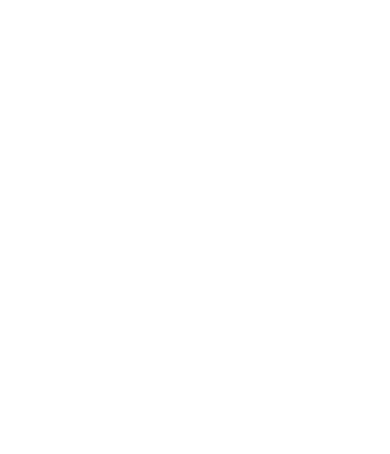
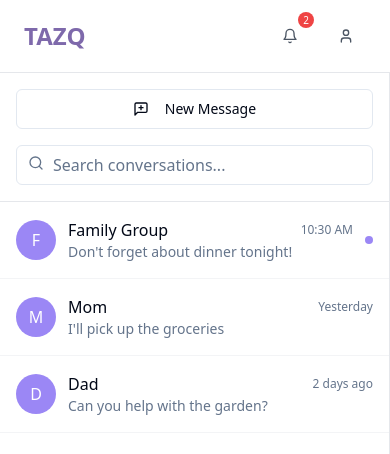
Before and after one commit to marcosogg/task-keeper-bridge, a React (Vite) app: page /messages in a window 390 px wide. Before the commit this address had no page. Shown: the top 454 px of the page. Built offline with nearby package versions, Linux system fonts and the light colour scheme.

Commit message:
Add Messages Page structure
Implement the layout and components for the TAZQ Messages Page, including a header with navigation, a conversation list, and a conversation view. Ensure responsiveness and accessibility features are integrated for a seamless user experience.
[skip gpt_engineer]

```diff
--- a/src/App.tsx
+++ b/src/App.tsx
@@ -5,6 +5,7 @@ import { QueryClient, QueryClientProvider } from "@tanstack/react-query";
 import { BrowserRouter, Routes, Route } from "react-router-dom";
 import Index from "./pages/Index";
 import Tasks from "./pages/Tasks";
+import Messages from "./pages/Messages";
 
 const queryClient = new QueryClient();
 
@@ -17,6 +18,7 @@ const App = () => (
         <Routes>
           <Route path="/" element={<Index />} />
           <Route path="/tasks" element={<Tasks />} />
+          <Route path="/messages" element={<Messages />} />
         </Routes>
       </BrowserRouter>
     </TooltipProvider>
--- /dev/null
+++ b/src/components/messages/ConversationList.tsx
@@ -0,0 +1,71 @@
+import { Button } from "@/components/ui/button";
+import { MessageSquarePlus, Search } from "lucide-react";
+import { Input } from "@/components/ui/input";
+import { Conversation } from "./MessagesContent";
+import { cn } from "@/lib/utils";
+
+interface ConversationListProps {
+  conversations: Conversation[];
+  selectedConversationId: string | null;
+  onSelect: (conversationId: string) => void;
+  className?: string;
+}
+
+export const ConversationList = ({
+  conversations,
+  selectedConversationId,
+  onSelect,
+  className
+}: ConversationListProps) => {
+  return (
+    <div className={cn("flex flex-col", className)}>
+      <div className="p-4 border-b border-gray-200">
+        <div className="flex items-center gap-2">
+          <Button variant="outline" className="flex-1">
+            <MessageSquarePlus className="h-4 w-4 mr-2" />
+            New Message
+          </Button>
+        </div>
+        <div className="relative mt-4">
+          <Search className="absolute left-3 top-2.5 h-4 w-4 text-muted-foreground" />
+          <Input
+            placeholder="Search conversations..."
+            className="pl-9"
+          />
+        </div>
+      </div>
+      <div className="flex-1 overflow-y-auto">
+        {conversations.map((conversation) => (
+          <button
+            key={conversation.id}
+            onClick={() => onSelect(conversation.id)}
+            className={cn(
+              "w-full p-4 text-left hover:bg-gray-50 transition-colors border-b border-gray-100",
+              selectedConversationId === conversation.id && "bg-primary/5"
+            )}
+          >
+            <div className="flex items-center gap-3">
+              <div className="w-10 h-10 rounded-full bg-primary flex items-center justify-center text-white">
+                {conversation.avatar || conversation.name.charAt(0)}
+              </div>
+              <div className="flex-1 min-w-0">
+                <div className="flex items-center justify-between">
+                  <p className="font-medium truncate">{conversation.name}</p>
+                  <span className="text-xs text-muted-foreground">
+                    {conversation.timestamp}
+                  </span>
+                </div>
+                <p className="text-sm text-muted-foreground truncate">
+                  {conversation.lastMessage}
+                </p>
+              </div>
+              {conversation.unread && (
+                <div className="w-2 h-2 rounded-full bg-primary flex-shrink-0" />
+              )}
+            </div>
+          </button>
+        ))}
+      </div>
+    </div>
+  );
+};
--- /dev/null
+++ b/src/components/messages/ConversationView.tsx
@@ -0,0 +1,81 @@
+import { Button } from "@/components/ui/button";
+import { Input } from "@/components/ui/input";
+import { ArrowLeft, Paperclip, Send } from "lucide-react";
+import { Conversation } from "./MessagesContent";
+import { cn } from "@/lib/utils";
+
+interface ConversationViewProps {
+  conversation: Conversation | undefined;
+  onBack: () => void;
+  className?: string;
+}
+
+export const ConversationView = ({
+  conversation,
+  onBack,
+  className
+}: ConversationViewProps) => {
+  if (!conversation) {
+    return (
+      <div className={cn("flex items-center justify-center", className)}>
+        <p className="text-muted-foreground">
+          Select a conversation to start messaging
+        </p>
+      </div>
+    );
+  }
+
+  return (
+    <div className={cn("flex flex-col h-full", className)}>
+      <div className="flex items-center gap-3 p-4 border-b border-gray-200">
+        <Button
+          variant="ghost"
+          size="icon"
+          className="md:hidden"
+          onClick={onBack}
+        >
+          <ArrowLeft className="h-4 w-4" />
+        </Button>
+        <div className="w-10 h-10 rounded-full bg-primary flex items-center justify-center text-white">
+          {conversation.avatar || conversation.name.charAt(0)}
+        </div>
+        <div>
+          <h2 className="font-medium">{conversation.name}</h2>
+        </div>
+      </div>
+
+      <div className="flex-1 overflow-y-auto p-4">
+        {/* Message bubbles would go here */}
+        <div className="space-y-4">
+          <div className="flex justify-start">
+            <div className="bg-gray-100 rounded-lg p-3 max-w-[80%]">
+              <p className="text-sm">Hey, how are you?</p>
+              <span className="text-xs text-muted-foreground mt-1">10:30 AM</span>
+            </div>
+          </div>
+          <div className="flex justify-end">
+            <div className="bg-primary text-white rounded-lg p-3 max-w-[80%]">
+              <p className="text-sm">I'm good! How about you?</p>
+              <span className="text-xs text-primary-foreground/80 mt-1">10:31 AM</span>
+            </div>
+          </div>
+        </div>
+      </div>
+
+      <div className="p-4 border-t border-gray-200">
+        <div className="flex items-center gap-2">
+          <Button variant="ghost" size="icon">
+            <Paperclip className="h-4 w-4" />
+          </Button>
+          <Input
+            placeholder="Type a message..."
+            className="flex-1"
+          />
+          <Button size="icon">
+            <Send className="h-4 w-4" />
+          </Button>
+        </div>
+      </div>
+    </div>
+  );
+};
--- /dev/null
+++ b/src/components/messages/MessagesContent.tsx
@@ -0,0 +1,72 @@
+import { ConversationList } from "./ConversationList";
+import { ConversationView } from "./ConversationView";
+import { useState } from "react";
+
+export type Conversation = {
+  id: string;
+  name: string;
+  lastMessage: string;
+  timestamp: string;
+  unread: boolean;
+  avatar?: string;
+};
+
+const mockConversations: Conversation[] = [
+  {
+    id: "1",
+    name: "Family Group",
+    lastMessage: "Don't forget about dinner tonight!",
+    timestamp: "10:30 AM",
+    unread: true,
+  },
+  {
+    id: "2",
+    name: "Mom",
+    lastMessage: "I'll pick up the groceries",
+    timestamp: "Yesterday",
+    unread: false,
+  },
+  {
+    id: "3",
+    name: "Dad",
+    lastMessage: "Can you help with the garden?",
+    timestamp: "2 days ago",
+    unread: false,
+  },
+];
+
+export const MessagesContent = () => {
+  const [selectedConversation, setSelectedConversation] = useState<string | null>(null);
+  const [isMobileViewingConversation, setIsMobileViewingConversation] = useState(false);
+
+  const handleConversationSelect = (conversationId: string) => {
+    setSelectedConversation(conversationId);
+    setIsMobileViewingConversation(true);
+  };
+
+  const handleBackToList = () => {
+    setIsMobileViewingConversation(false);
+  };
+
+  return (
+    <main className="flex-1 overflow-hidden">
+      <div className="h-[calc(100vh-4rem)] flex">
+        <ConversationList
+          conversations={mockConversations}
+          selectedConversationId={selectedConversation}
+          onSelect={handleConversationSelect}
+          className={`${
+            isMobileViewingConversation ? "hidden md:block" : "block"
+          } w-full md:w-80 border-r border-gray-200 bg-white`}
+        />
+        <ConversationView
+          conversation={mockConversations.find(c => c.id === selectedConversation)}
+          onBack={handleBackToList}
+          className={`${
+            isMobileViewingConversation ? "block" : "hidden md:block"
+          } flex-1 bg-white`}
+        />
+      </div>
+    </main>
+  );
+};
--- /dev/null
+++ b/src/pages/Messages.tsx
@@ -0,0 +1,17 @@
+import { Header } from "@/components/Header";
+import { Sidebar } from "@/components/Sidebar";
+import { MessagesContent } from "@/components/messages/MessagesContent";
+
+const Messages = () => {
+  return (
+    <div className="min-h-screen bg-gray-50">
+      <Header />
+      <div className="flex">
+        <Sidebar />
+        <MessagesContent />
+      </div>
+    </div>
+  );
+};
+
+export default Messages;
```
